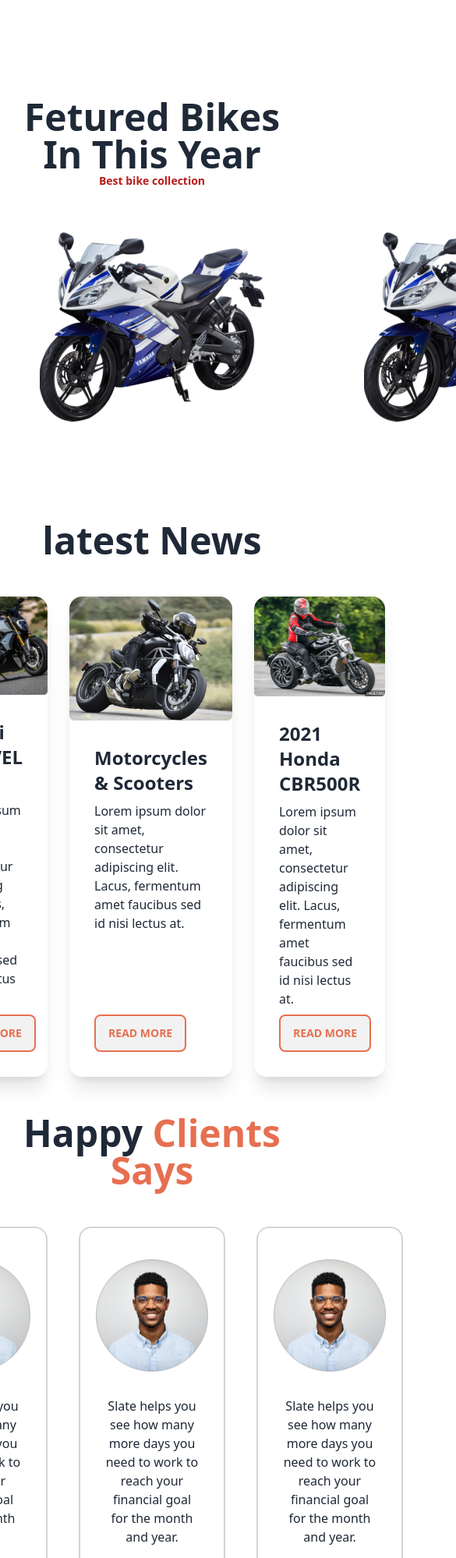
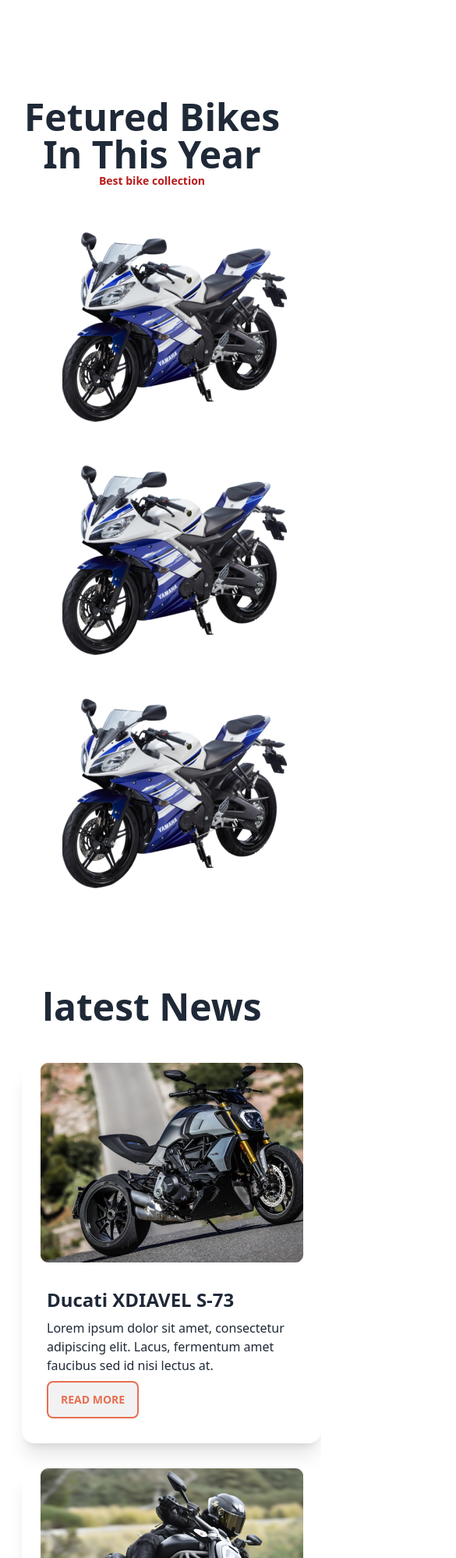
Before and after one commit to Maksudur7/bike-zoone, a plain HTML site: page index.html in a window 390 px wide. Shown: the part 889-2887 px from the top of the page at 78% size, 585 px wide, since content can reach past the window. Drawn offline with nearby package versions, Linux system fonts and the light colour scheme.

Commit message:
responsive compleate for mobile

```diff
--- a/index.html
+++ b/index.html
@@ -136,16 +136,16 @@
         <section class="text-center mt-36">
             <h1 class="font-semibold text-5xl">Fetured Bikes In This Year</h1>
             <p class="font-semibold text-sm text-red-700 ">Best bike collection</p>
-            <div class="flex justify-center gap-32 mt-14">
-                <img src="./images/others/feature-bike.png" alt="">
-                <img src="./images/others/feature-bike.png" alt="">
-                <img src="./images/others/feature-bike.png" alt="">
+            <div class="lg:flex justify-center gap-32 lg:mt-14 ml-20">
+                <img class="mt-14" src="./images/others/feature-bike.png" alt="">
+                <img class="mt-14" src="./images/others/feature-bike.png" alt="">
+                <img class="mt-14" src="./images/others/feature-bike.png" alt="">
             </div>
         </section>
         <section class="mt-32">
             <h1 class="text-center font-semibold text-5xl">latest News</h1>
-            <div class="flex gap-7 justify-center mt-12">
-                <div class="card w-96 bg-base-100 shadow-xl">
+            <div class="lg:flex gap-7 justify-center mt-12 ml-7">
+                <div class="card w-96 bg-base-100 shadow-xl mt-8">
                     <figure><img src="/images/others/latest1.png" alt="Shoes" /></figure>
                     <div class="card-body">
                       <h2 class="card-title font-semibold text-2xl">Ducati XDIAVEL S-73</h2>
@@ -155,7 +155,7 @@
                       </div>
                     </div>
                 </div>
-                <div class="card w-96 bg-base-100 shadow-xl">
+                <div class="card w-96 bg-base-100 shadow-xl mt-8">
                     <figure><img src="/images/others/latest2.png" alt="Shoes" /></figure>
                     <div class="card-body">
                       <h2 class="card-title font-semibold text-2xl">Motorcycles & Scooters</h2>
@@ -165,7 +165,7 @@
                       </div>
                     </div>
                 </div>
-                <div class="card w-96 bg-base-100 shadow-xl">
+                <div class="card w-96 bg-base-100 shadow-xl mt-8">
                     <figure><img src="/images/others/latest3.png" alt="Shoes" /></figure>
                     <div class="card-body">
                       <h2 class="card-title font-semibold text-2xl">2021 Honda CBR500R</h2>
@@ -179,8 +179,8 @@
         </section>
         <section class="mt-12 text-center">
             <h1 class=" font-semibold text-5xl">Happy <span class="text-biker">Clients Says</span></h1>
-            <div class="mt-12 flex justify-center gap-10">
-                <div class="card w-96 bg-base-100 border-2 border-gray-300">
+            <div class="mt-12 lg:flex justify-center gap-10 ml-7">
+                <div class="card w-96 bg-base-100 border-2 border-gray-300 mt-12">
                     <figure><img class="h-36 w-36 mt-10" src="/images/others/user-1.png" alt="Shoes" /></figure>
                     <div class="card-body gap-4">
                       <p class="font-normal text-base">Slate helps you see how
@@ -198,7 +198,7 @@
                         <p class=" font-semibold text-sm">Banker</p>
                     </div>
                 </div>
-                <div class="card w-96 bg-base-100 border-2 border-gray-300">
+                <div class="card w-96 bg-base-100 border-2 border-gray-300 mt-12">
                     <figure><img class="h-36 w-36 mt-10" src="/images/others/user-1.png" alt="Shoes" /></figure>
                     <div class="card-body gap-4">
                       <p class="font-normal text-base">Slate helps you see how
@@ -216,7 +216,7 @@
                         <p class=" font-semibold text-sm">Banker</p>
                     </div>
                 </div>
-                <div class="card w-96 bg-base-100 border-2 border-gray-300">
+                <div class="card w-96 bg-base-100 border-2 border-gray-300 mt-12">
                     <figure><img class="h-36 w-36 mt-10" src="/images/others/user-1.png" alt="Shoes" /></figure>
                     <div class="card-body gap-4">
                       <p class="font-normal text-base">Slate helps you see how
@@ -236,9 +236,9 @@
                 </div>
             </div>
         </section>
-        <section class="justify-center mt-28 mx-20">
+        <section class="justify-center mt-28 lg:mx-20 mx-4">
             <h1 class="text-center font-semibold text-5xl mb-16">Frequently Asked <span class="text-biker">Questions</span></h1>
-            <div class=" w-full flex gap-20">
+            <div class=" w-full lg:flex gap-20">
                 <div>
                     <img class=" w-[466] h-[495]" src="./images/others/faq.png" alt="">
                 </div>
```
